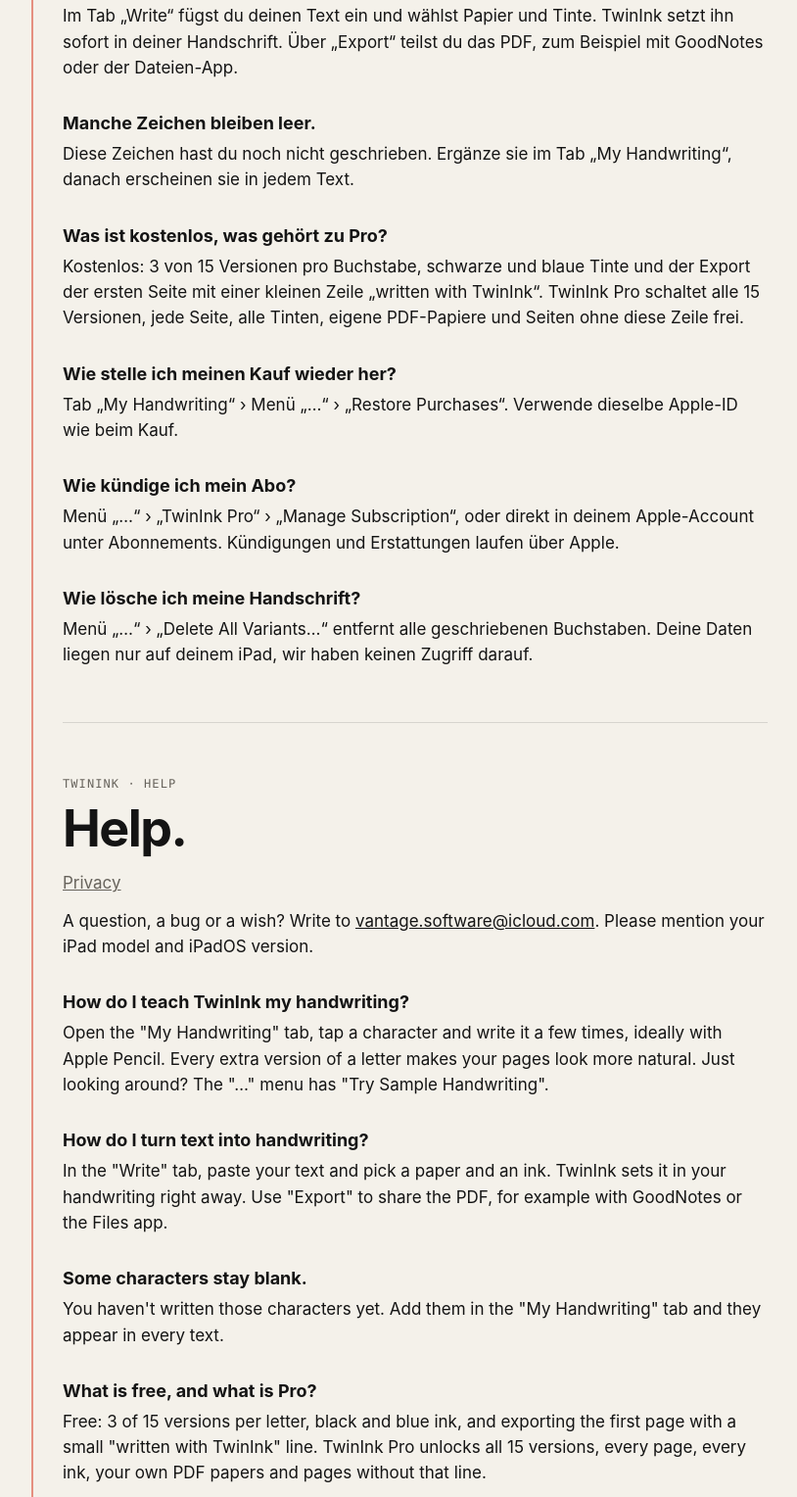
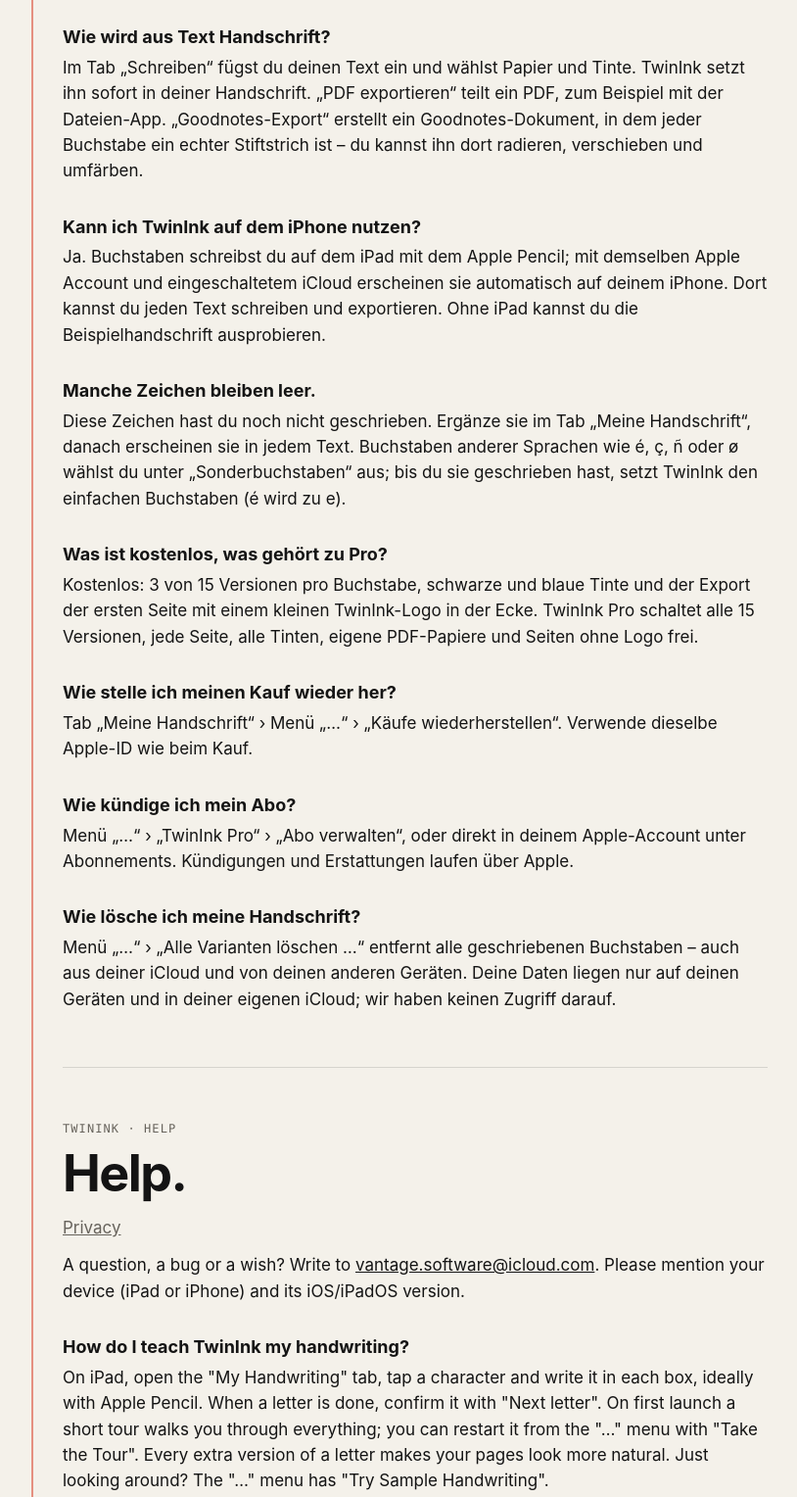
Before and after one commit to VantageSoftware/twinink-app, a plain HTML site: page support.html in a window 1280 px wide. Shown: the part 467-1995 px from the top of the page at 98% size, without its empty margins (240-1054 px from the left). Drawn offline with Linux system fonts and the light colour scheme.

Commit message:
Update support.htmlDescribe TwinInk 1.2: iPhone, iCloud sync, Goodnotes export

```diff
--- a/support.html
+++ b/support.html
@@ -26,28 +26,31 @@ hr { border: 0; border-top: 1px solid var(--rule); margin: 56px 0; }
 <div class="label">TwinInk · Hilfe</div>
 <h1>Hilfe.</h1>
 <p class="muted"><a href="#en">English version</a> · <a href="datenschutz.html">Datenschutz</a></p>
-<p>Frage, Fehler oder Wunsch? Schreib an <a href="mailto:vantage.software@icloud.com">vantage.software@icloud.com</a>. Hilfreich sind dein iPad-Modell und die iPadOS-Version.</p>
+<p>Frage, Fehler oder Wunsch? Schreib an <a href="mailto:vantage.software@icloud.com">vantage.software@icloud.com</a>. Hilfreich sind dein Gerät (iPad oder iPhone) und die iOS-/iPadOS-Version.</p>
 
 <h2>Wie bringe ich TwinInk meine Handschrift bei?</h2>
-<p>Öffne den Tab „My Handwriting“, tippe auf ein Zeichen und schreib es ein paar Mal, am besten mit dem Apple Pencil. Jede weitere Version eines Buchstabens macht deine Seiten natürlicher. Du willst erst einmal schauen? Im Menü „…“ findest du „Try Sample Handwriting“.</p>
+<p>Öffne auf dem iPad den Tab „Meine Handschrift“, tippe auf ein Zeichen und schreib es in jedes Kästchen, am besten mit dem Apple Pencil. Ist ein Buchstabe fertig, bestätigst du ihn mit „Nächster Buchstabe“. Beim ersten Start führt dich eine kurze Tour durch alles; du findest sie jederzeit im Menü „…“ unter „Tour ansehen“. Jede weitere Version eines Buchstabens macht deine Seiten natürlicher. Du willst erst einmal schauen? Im Menü „…“ findest du „Beispielhandschrift ausprobieren“.</p>
 
 <h2>Wie wird aus Text Handschrift?</h2>
-<p>Im Tab „Write“ fügst du deinen Text ein und wählst Papier und Tinte. TwinInk setzt ihn sofort in deiner Handschrift. Über „Export“ teilst du das PDF, zum Beispiel mit GoodNotes oder der Dateien-App.</p>
+<p>Im Tab „Schreiben“ fügst du deinen Text ein und wählst Papier und Tinte. TwinInk setzt ihn sofort in deiner Handschrift. „PDF exportieren“ teilt ein PDF, zum Beispiel mit der Dateien-App. „Goodnotes-Export“ erstellt ein Goodnotes-Dokument, in dem jeder Buchstabe ein echter Stiftstrich ist – du kannst ihn dort radieren, verschieben und umfärben.</p>
+
+<h2>Kann ich TwinInk auf dem iPhone nutzen?</h2>
+<p>Ja. Buchstaben schreibst du auf dem iPad mit dem Apple Pencil; mit demselben Apple Account und eingeschaltetem iCloud erscheinen sie automatisch auf deinem iPhone. Dort kannst du jeden Text schreiben und exportieren. Ohne iPad kannst du die Beispielhandschrift ausprobieren.</p>
 
 <h2>Manche Zeichen bleiben leer.</h2>
-<p>Diese Zeichen hast du noch nicht geschrieben. Ergänze sie im Tab „My Handwriting“, danach erscheinen sie in jedem Text.</p>
+<p>Diese Zeichen hast du noch nicht geschrieben. Ergänze sie im Tab „Meine Handschrift“, danach erscheinen sie in jedem Text. Buchstaben anderer Sprachen wie é, ç, ñ oder ø wählst du unter „Sonderbuchstaben“ aus; bis du sie geschrieben hast, setzt TwinInk den einfachen Buchstaben (é wird zu e).</p>
 
 <h2>Was ist kostenlos, was gehört zu Pro?</h2>
-<p>Kostenlos: 3 von 15 Versionen pro Buchstabe, schwarze und blaue Tinte und der Export der ersten Seite mit einer kleinen Zeile „written with TwinInk“. TwinInk Pro schaltet alle 15 Versionen, jede Seite, alle Tinten, eigene PDF-Papiere und Seiten ohne diese Zeile frei.</p>
+<p>Kostenlos: 3 von 15 Versionen pro Buchstabe, schwarze und blaue Tinte und der Export der ersten Seite mit einem kleinen TwinInk-Logo in der Ecke. TwinInk Pro schaltet alle 15 Versionen, jede Seite, alle Tinten, eigene PDF-Papiere und Seiten ohne Logo frei.</p>
 
 <h2>Wie stelle ich meinen Kauf wieder her?</h2>
-<p>Tab „My Handwriting“ › Menü „…“ › „Restore Purchases“. Verwende dieselbe Apple-ID wie beim Kauf.</p>
+<p>Tab „Meine Handschrift“ › Menü „…“ › „Käufe wiederherstellen“. Verwende dieselbe Apple-ID wie beim Kauf.</p>
 
 <h2>Wie kündige ich mein Abo?</h2>
-<p>Menü „…“ › „TwinInk Pro“ › „Manage Subscription“, oder direkt in deinem Apple-Account unter Abonnements. Kündigungen und Erstattungen laufen über Apple.</p>
+<p>Menü „…“ › „TwinInk Pro“ › „Abo verwalten“, oder direkt in deinem Apple-Account unter Abonnements. Kündigungen und Erstattungen laufen über Apple.</p>
 
 <h2>Wie lösche ich meine Handschrift?</h2>
-<p>Menü „…“ › „Delete All Variants…“ entfernt alle geschriebenen Buchstaben. Deine Daten liegen nur auf deinem iPad, wir haben keinen Zugriff darauf.</p>
+<p>Menü „…“ › „Alle Varianten löschen …“ entfernt alle geschriebenen Buchstaben – auch aus deiner iCloud und von deinen anderen Geräten. Deine Daten liegen nur auf deinen Geräten und in deiner eigenen iCloud; wir haben keinen Zugriff darauf.</p>
 
 <hr>
 
@@ -55,19 +58,22 @@ hr { border: 0; border-top: 1px solid var(--rule); margin: 56px 0; }
 <div class="label" id="en">TwinInk · Help</div>
 <h1>Help.</h1>
 <p class="muted"><a href="datenschutz.html#en">Privacy</a></p>
-<p>A question, a bug or a wish? Write to <a href="mailto:vantage.software@icloud.com">vantage.software@icloud.com</a>. Please mention your iPad model and iPadOS version.</p>
+<p>A question, a bug or a wish? Write to <a href="mailto:vantage.software@icloud.com">vantage.software@icloud.com</a>. Please mention your device (iPad or iPhone) and its iOS/iPadOS version.</p>
 
 <h2>How do I teach TwinInk my handwriting?</h2>
-<p>Open the "My Handwriting" tab, tap a character and write it a few times, ideally with Apple Pencil. Every extra version of a letter makes your pages look more natural. Just looking around? The "…" menu has "Try Sample Handwriting".</p>
+<p>On iPad, open the "My Handwriting" tab, tap a character and write it in each box, ideally with Apple Pencil. When a letter is done, confirm it with "Next letter". On first launch a short tour walks you through everything; you can restart it from the "…" menu with "Take the Tour". Every extra version of a letter makes your pages look more natural. Just looking around? The "…" menu has "Try Sample Handwriting".</p>
 
 <h2>How do I turn text into handwriting?</h2>
-<p>In the "Write" tab, paste your text and pick a paper and an ink. TwinInk sets it in your handwriting right away. Use "Export" to share the PDF, for example with GoodNotes or the Files app.</p>
+<p>In the "Write" tab, paste your text and pick a paper and an ink. TwinInk sets it in your handwriting right away. "Export PDF" shares a PDF, for example with the Files app. "Goodnotes Export" creates a Goodnotes document in which every letter is a real pen stroke – you can erase, move and recolour it there.</p>
+
+<h2>Can I use TwinInk on iPhone?</h2>
+<p>Yes. You write your letters on iPad with Apple Pencil; with the same Apple Account and iCloud turned on, they appear on your iPhone by themselves. There you can write and export any text. Without an iPad, you can try the sample handwriting.</p>
 
 <h2>Some characters stay blank.</h2>
-<p>You haven't written those characters yet. Add them in the "My Handwriting" tab and they appear in every text.</p>
+<p>You haven't written those characters yet. Add them in the "My Handwriting" tab and they appear in every text. Letters from other languages such as é, ç, ñ or ø can be picked under "Special characters"; until you have written them, TwinInk uses the plain letter (é becomes e).</p>
 
 <h2>What is free, and what is Pro?</h2>
-<p>Free: 3 of 15 versions per letter, black and blue ink, and exporting the first page with a small "written with TwinInk" line. TwinInk Pro unlocks all 15 versions, every page, every ink, your own PDF papers and pages without that line.</p>
+<p>Free: 3 of 15 versions per letter, black and blue ink, and exporting the first page with a small TwinInk logo in the corner. TwinInk Pro unlocks all 15 versions, every page, every ink, your own PDF papers and pages without the logo.</p>
 
 <h2>How do I restore my purchase?</h2>
 <p>"My Handwriting" tab › "…" menu › "Restore Purchases". Use the same Apple Account you bought with.</p>
@@ -76,7 +82,7 @@ hr { border: 0; border-top: 1px solid var(--rule); margin: 56px 0; }
 <p>"…" menu › "TwinInk Pro" › "Manage Subscription", or directly under Subscriptions in your Apple Account. Cancellations and refunds are handled by Apple.</p>
 
 <h2>How do I delete my handwriting?</h2>
-<p>"…" menu › "Delete All Variants…" removes every letter you wrote. Your data lives only on your iPad; we have no access to it.</p>
+<p>"…" menu › "Delete All Variants…" removes every letter you wrote – also from your iCloud and your other devices. Your data lives only on your devices and in your own iCloud; we have no access to it.</p>
 </div>
 
 </main>
```
